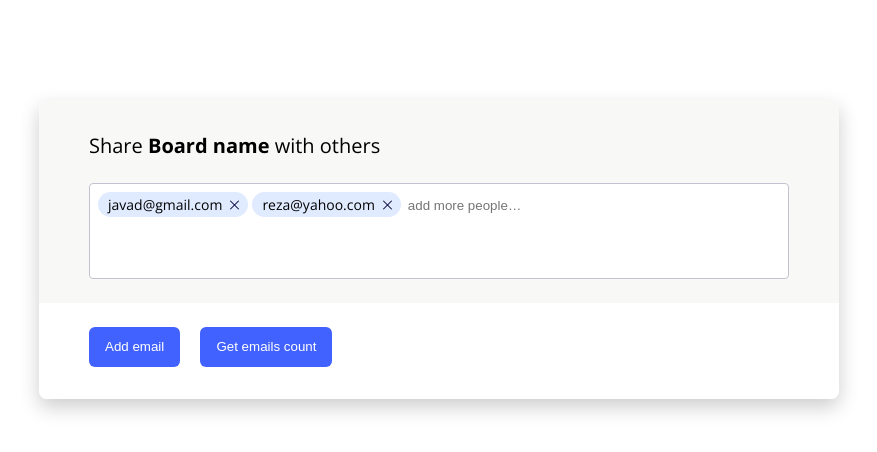
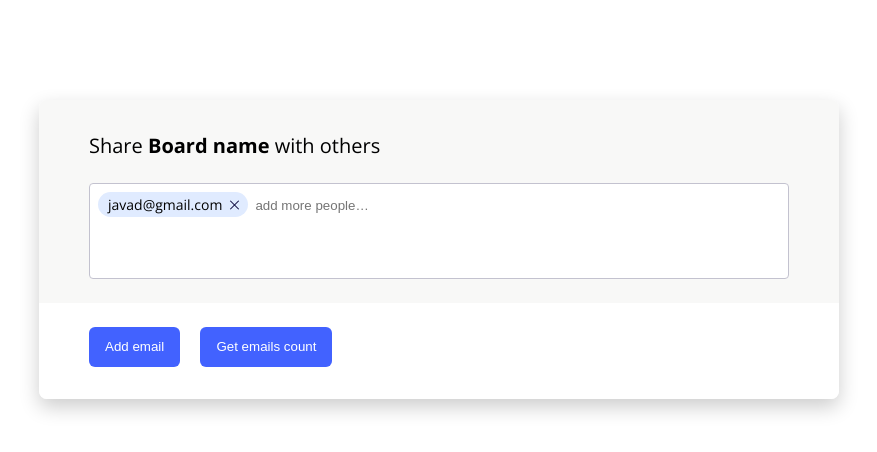
Before and after one commit to GrapevineGiving/emails-input, a website built with webpack: page demo/index.html in a window 1280 px wide. Shown: the whole page, without its empty margins (201-1078 px from the left). Built offline with nearby package versions, Linux system fonts and the light colour scheme.

Commit message:
fix: IE bugfix + refactoring

```diff
--- a/demo/index.html
+++ b/demo/index.html
@@ -70,7 +70,7 @@
       var inputContainerNode = document.querySelector('#emails-input');
       var emailInput = EmailsInput(inputContainerNode, {
         name: 'emails-input',
-        list: ['javad@gmail.com', 'reza@yahoo.com'],
+        list: ['javad@gmail.com'],
         onChange: function (data) {
           console.log('emails', data);
         },
--- a/src/EmailInput.ts
+++ b/src/EmailInput.ts
@@ -1,7 +1,7 @@
-import { span, div, text, input, removeNode, append } from './genElm';
-import { validateEmail } from './utils';
-import { store } from './store';
-import appendStye from './style';
+import { span, div, text, input, removeNode, append } from './lib/genElm';
+import { validateEmail } from './lib/utils';
+import { store } from './lib/store';
+import appendStye from './style/style';
 import {
   EmailsInputObj,
   validatorType,
@@ -9,7 +9,7 @@ import {
   hiddenEmailInputTuple,
   emailTextInputProps,
   emailTextInputTuple,
-} from './types';
+} from './type/types';
 
 // appends style to DOM and returns base class
 const defaultBaseClass = appendStye();
@@ -119,16 +119,16 @@ function emailTextInput({ addEmail, placeholder }: emailTextInputProps): emailTe
     className: 'ei-text-input',
     attributes: { type: 'text', placeholder },
     events: {
-      input: (e: InputEvent) => {
-        const target = e.target as HTMLInputElement;
-        if (e.inputType === 'insertFromPaste' && target.value) {
-          if (target.value) {
-            (target.value as string)
-              .split(',')
-              .map((str) => str.trim())
-              .filter(Boolean)
-              .forEach(addEmail);
-          }
+      paste: (e: ClipboardEvent) => {
+        const value = (e.clipboardData || (window as any).clipboardData).getData('text');
+        console.log(e, value);
+        if (value) {
+          e.preventDefault();
+          (value as string)
+            .split(',')
+            .map((str) => str.trim())
+            .filter(Boolean)
+            .forEach(addEmail);
         }
       },
       keypress: (e: KeyboardEvent) => {
--- a/src/index.ts
+++ b/src/index.ts
@@ -1,9 +1,9 @@
 import EmailsInput from './EmailInput';
-import { generateRandomEmail } from './utils';
+import { generateRandomEmail } from './lib/utils';
 
 type ExtWindow = Window & typeof globalThis & { EmailsInput: any; generateRandomEmail: any };
 
-// add EmailsInput to using as global var
+// add EmailsInput to window for using as global var
 (window as ExtWindow).EmailsInput = EmailsInput;
 
 // add generateRandomEmail util to use in the demo app
--- a/src/genElm.ts
+++ b/src/lib/genElm.ts
@@ -1,4 +1,4 @@
-import { genElmType, ExtendedHTMLElement } from './types';
+import { genElmType, ExtendedHTMLElement } from '../type/types';
 
 // a helper to create DOM element in one step. it accepts properties and children;
 export const genElm: genElmType = (type) => ({ className, events, attributes } = {}, ...children) => {
--- a/src/style.ts
+++ b/src/style/style.ts
@@ -1,4 +1,4 @@
-import { randomString } from './utils';
+import { randomString } from '../lib/utils';
 
 // returns component style that wrapped into a root selector
 function generateStyle(rootSelector = ''): string {
```
Also changed, not shown: dist/emailInput.js, src/lib/store.ts (renamed from src/store.ts), src/lib/utils.ts (renamed from src/utils.ts), src/type/types.ts (renamed from src/types.ts).
